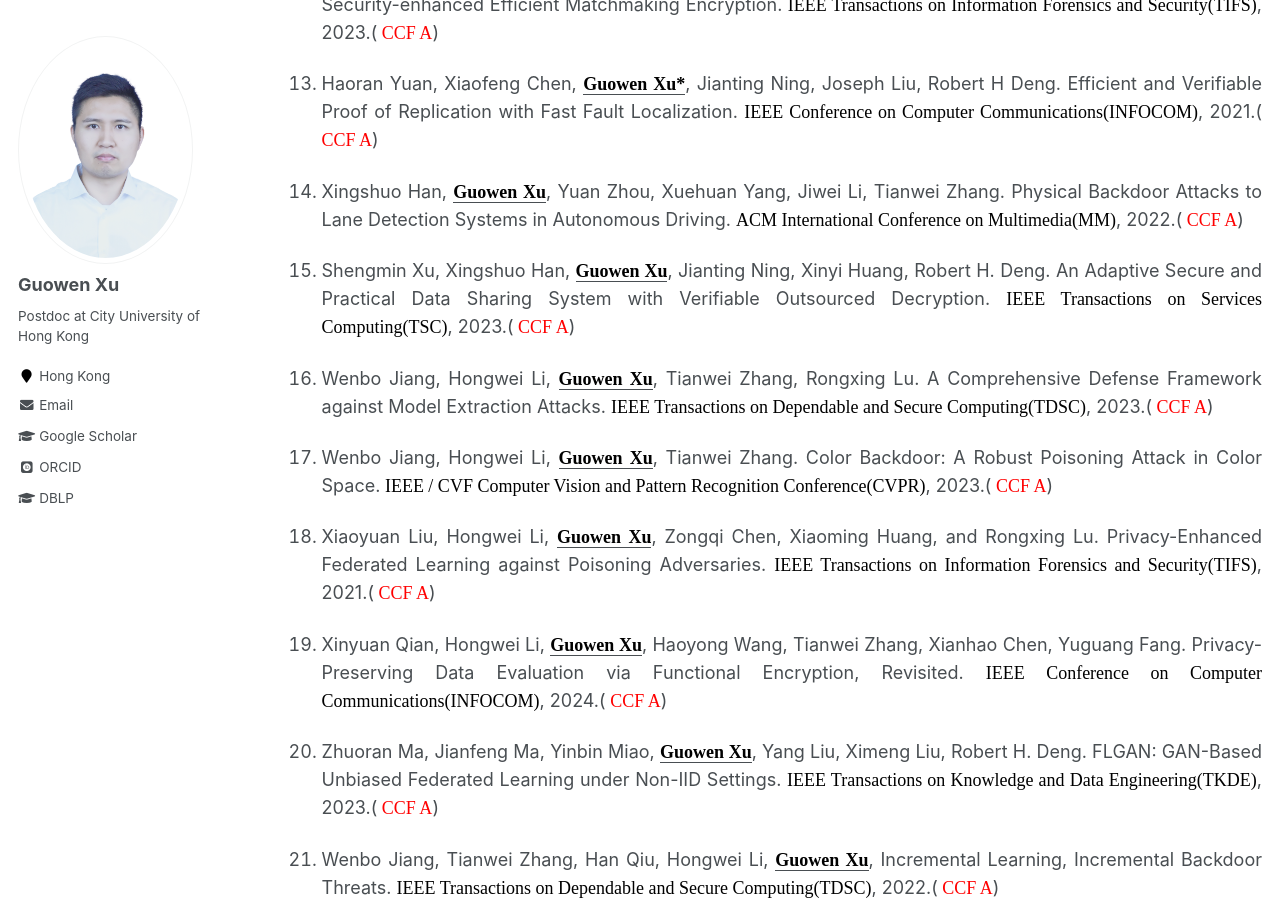
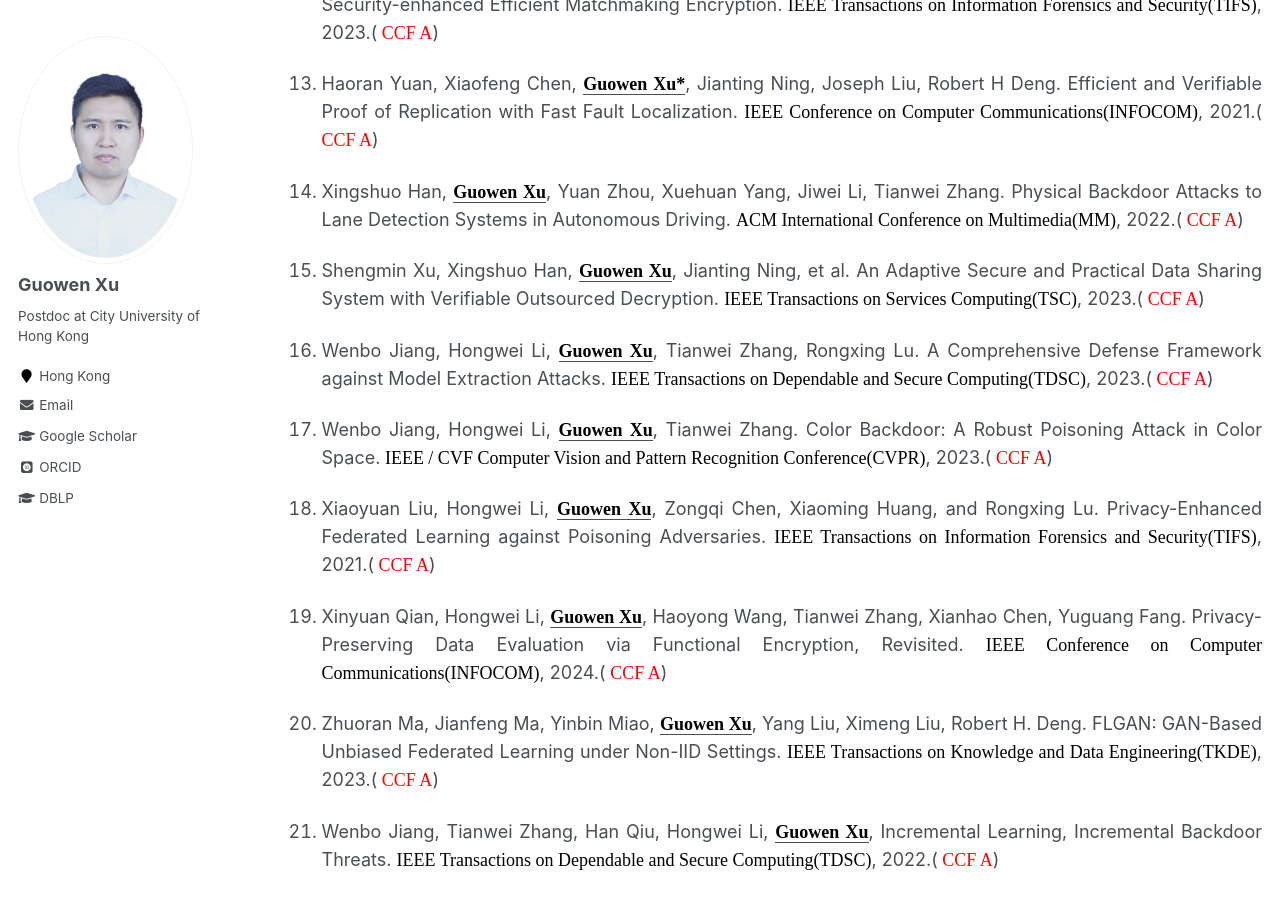
Before and after one commit to Guowen-xu/guowen-xu.github.io, a Jekyll site: the page built from _pages/publications.md, in a window 1280 px wide and 900 px high, scrolled down 1368 px. Built offline with Jekyll 4.4.1, drawn with Linux system fonts in a browser that asks for light colours; some web fonts are replaced.

Commit message:
Update publications.md

```diff
--- a/_pages/publications.md
+++ b/_pages/publications.md
@@ -25,7 +25,7 @@ You can find my articles on my [Google Scholar](https://scholar.google.com.hk/ci
 12. <p align="justify">Jianfei Sun, <u><b><font face="Times New Roman" color=black size=4> Guowen Xu*</font></b></u>, Xuehuan Yang, Tianwei Zhang, Mamoun Alazab, Robert H. Deng. Privacy-aware and Security-enhanced Efficient Matchmaking Encryption.<font face="Times New Roman" color=black size=4> IEEE Transactions on Information Forensics and Security(TIFS)</font>, 2023.(<font face="Times New Roman" color=red size=4> CCF A</font>)
 13. <p align="justify">Haoran Yuan, Xiaofeng Chen, <u><b><font face="Times New Roman" color=black size=4> Guowen Xu*</font></b></u>, Jianting Ning, Joseph Liu, Robert H Deng.  Efficient and Verifiable Proof of Replication with Fast Fault Localization.  <font face="Times New Roman" color=black size=4> IEEE Conference on Computer Communications(INFOCOM)</font>, 2021.(<font face="Times New Roman" color=red size=4> CCF A</font>)
 14. <p align="justify">Xingshuo Han, <u><b><font face="Times New Roman" color=black size=4> Guowen Xu</font></b></u>, Yuan Zhou, Xuehuan Yang, Jiwei Li, Tianwei Zhang. Physical Backdoor Attacks to Lane Detection Systems in Autonomous Driving.  <font face="Times New Roman" color=black size=4>ACM International Conference on Multimedia(MM)</font>, 2022.(<font face="Times New Roman" color=red size=4> CCF A</font>)
-15. <p align="justify">Shengmin Xu, Xingshuo Han, <u><b><font face="Times New Roman" color=black size=4> Guowen Xu</font></b></u>, Jianting Ning, Xinyi Huang, Robert H. Deng. An Adaptive Secure and Practical Data Sharing System with Verifiable Outsourced Decryption. <font face="Times New Roman" color=black size=4> IEEE Transactions on Services Computing(TSC)</font>, 2023.(<font face="Times New Roman" color=red size=4> CCF A</font>)
+15. <p align="justify">Shengmin Xu, Xingshuo Han, <u><b><font face="Times New Roman" color=black size=4> Guowen Xu</font></b></u>, Jianting Ning, et al. An Adaptive Secure and Practical Data Sharing System with Verifiable Outsourced Decryption. <font face="Times New Roman" color=black size=4> IEEE Transactions on Services Computing(TSC)</font>, 2023.(<font face="Times New Roman" color=red size=4> CCF A</font>)
 16. <p align="justify">Wenbo Jiang, Hongwei Li, <u><b><font face="Times New Roman" color=black size=4> Guowen Xu</font></b></u>, Tianwei Zhang, Rongxing Lu. A Comprehensive Defense Framework against Model Extraction Attacks. <font face="Times New Roman" color=black size=4> IEEE Transactions on Dependable and Secure Computing(TDSC)</font>, 2023.(<font face="Times New Roman" color=red size=4> CCF A</font>)
 17.  <p align="justify">Wenbo Jiang, Hongwei Li, <u><b><font face="Times New Roman" color=black size=4> Guowen Xu</font></b></u>, Tianwei Zhang. Color Backdoor: A Robust Poisoning Attack in Color Space.<font face="Times New Roman" color=black size=4> IEEE / CVF Computer Vision and Pattern Recognition Conference(CVPR)</font>, 2023.(<font face="Times New Roman" color=red size=4> CCF A</font>)
 18.  <p align="justify">Xiaoyuan Liu, Hongwei Li, <u><b><font face="Times New Roman" color=black size=4> Guowen Xu</font></b></u>, Zongqi Chen, Xiaoming Huang, and Rongxing Lu. Privacy-Enhanced Federated Learning against Poisoning Adversaries. <font face="Times New Roman" color=black size=4> IEEE Transactions on Information Forensics and Security(TIFS)</font>, 2021.(<font face="Times New Roman" color=red size=4> CCF A</font>)
```
